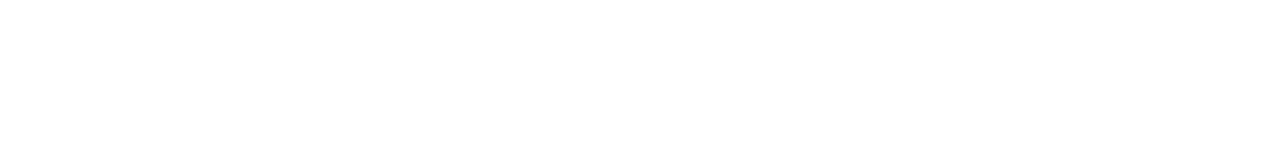
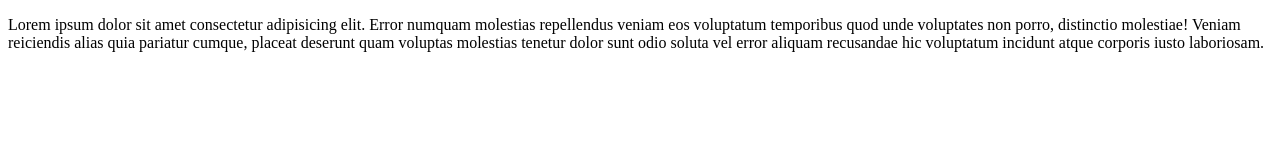
Before and after one commit to YenYuD/gittest, a plain HTML site: page index.html in a window 1280 px wide. Drawn offline with Linux system fonts and the light colour scheme.

Commit message:
fourth commit

```diff
--- a/index.html
+++ b/index.html
@@ -7,6 +7,16 @@
         <title>Document</title>
     </head>
     <body>
-        <div class="container"></div>
+        <div class="container">
+            <p>
+                Lorem ipsum dolor sit amet consectetur adipisicing elit. Error
+                numquam molestias repellendus veniam eos voluptatum temporibus
+                quod unde voluptates non porro, distinctio molestiae! Veniam
+                reiciendis alias quia pariatur cumque, placeat deserunt quam
+                voluptas molestias tenetur dolor sunt odio soluta vel error
+                aliquam recusandae hic voluptatum incidunt atque corporis iusto
+                laboriosam.
+            </p>
+        </div>
     </body>
 </html>
```
